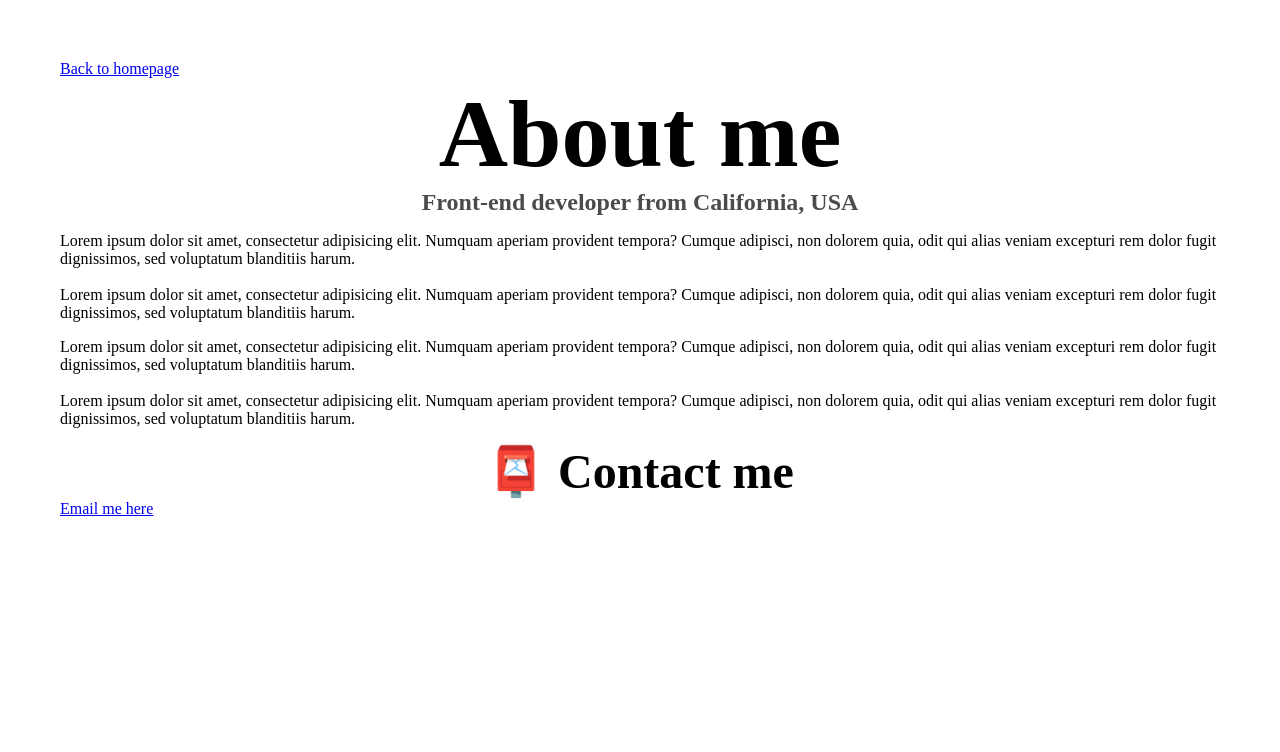
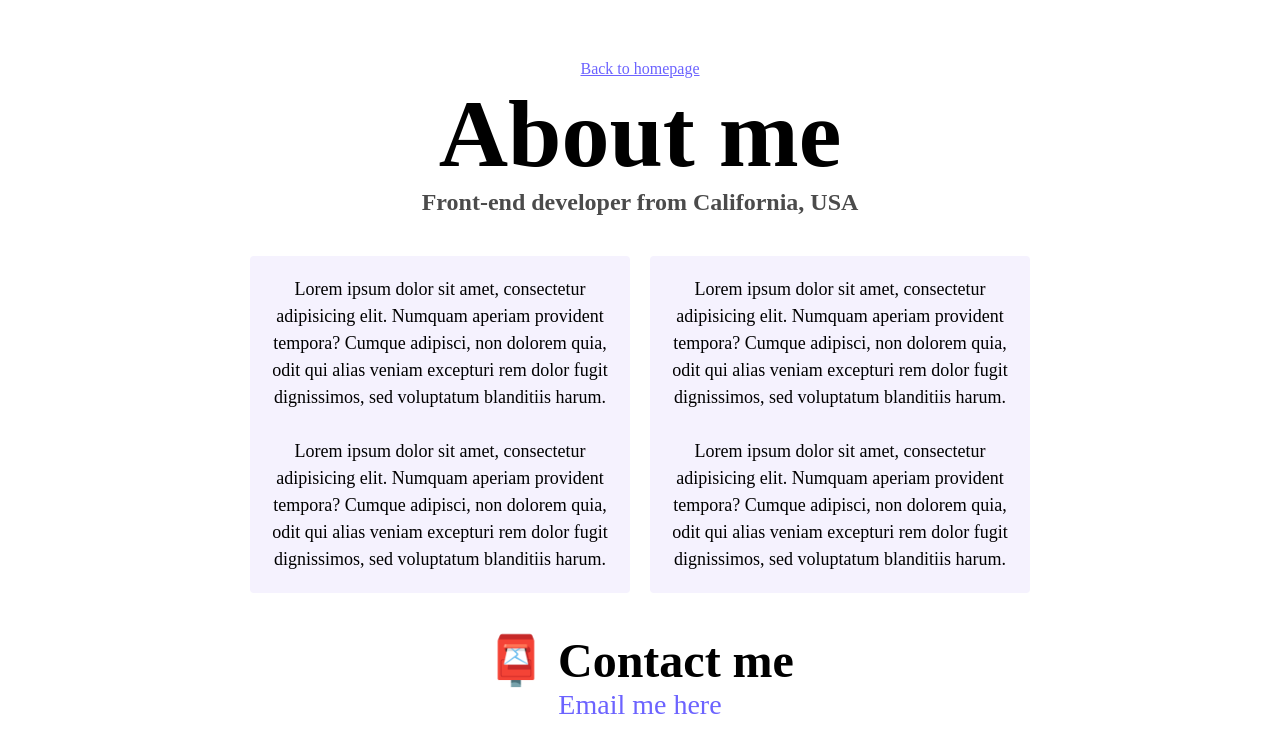
Before and after one commit to kag0224/kg_responsive_review, a plain HTML site: page about.html in a window 1280 px wide. Drawn offline with Linux system fonts and the light colour scheme.

Commit message:
Added styling to about page

```diff
--- a/about.html
+++ b/about.html
@@ -8,36 +8,38 @@
     <title>About Me</title>
   </head>
   <body>
-    <a href="index.html">Back to homepage</a>
+    <a href="index.html" class="homepage-link">Back to homepage</a>
     <h1>About me</h1>
     <h3>Front-end developer from California, USA</h3>
+    <div class="about-paragraphs">
       <p>
-      Lorem ipsum dolor sit amet, consectetur adipisicing elit. Numquam aperiam
-      provident tempora? Cumque adipisci, non dolorem quia, odit qui alias
-      veniam excepturi rem dolor fugit dignissimos, sed voluptatum blanditiis
-      harum.
+        Lorem ipsum dolor sit amet, consectetur adipisicing elit. Numquam
+        aperiam provident tempora? Cumque adipisci, non dolorem quia, odit qui
+        alias veniam excepturi rem dolor fugit dignissimos, sed voluptatum
+        blanditiis harum.
         <br />
         <br />
-      Lorem ipsum dolor sit amet, consectetur adipisicing elit. Numquam aperiam
-      provident tempora? Cumque adipisci, non dolorem quia, odit qui alias
-      veniam excepturi rem dolor fugit dignissimos, sed voluptatum blanditiis
-      harum.
+        Lorem ipsum dolor sit amet, consectetur adipisicing elit. Numquam
+        aperiam provident tempora? Cumque adipisci, non dolorem quia, odit qui
+        alias veniam excepturi rem dolor fugit dignissimos, sed voluptatum
+        blanditiis harum.
       </p>
       <p>
-      Lorem ipsum dolor sit amet, consectetur adipisicing elit. Numquam aperiam
-      provident tempora? Cumque adipisci, non dolorem quia, odit qui alias
-      veniam excepturi rem dolor fugit dignissimos, sed voluptatum blanditiis
-      harum.
+        Lorem ipsum dolor sit amet, consectetur adipisicing elit. Numquam
+        aperiam provident tempora? Cumque adipisci, non dolorem quia, odit qui
+        alias veniam excepturi rem dolor fugit dignissimos, sed voluptatum
+        blanditiis harum.
         <br />
         <br />
-      Lorem ipsum dolor sit amet, consectetur adipisicing elit. Numquam aperiam
-      provident tempora? Cumque adipisci, non dolorem quia, odit qui alias
-      veniam excepturi rem dolor fugit dignissimos, sed voluptatum blanditiis
-      harum.
+        Lorem ipsum dolor sit amet, consectetur adipisicing elit. Numquam
+        aperiam provident tempora? Cumque adipisci, non dolorem quia, odit qui
+        alias veniam excepturi rem dolor fugit dignissimos, sed voluptatum
+        blanditiis harum.
       </p>
+    </div>
     <div id="contact">
       <h2>📮 Contact me</h2>
-      <a href="kag@bon.com">Email me here</a>
+      <a href="kag@bon.com" class="email-link">Email me here</a>
     </div>
   </body>
 </html>
--- a/src/style.css
+++ b/src/style.css
@@ -10,7 +10,8 @@ h3 {
 }
 
 body {
-  margin: 60px;
+  margin: 60px auto;
+  max-width: 800px;
 }
 
 h1 {
@@ -24,6 +25,18 @@ h2 {
 h3 {
   font-size: 24px;
   opacity: 0.7;
+}
+
+a {
+  text-align: center;
+  display: block;
+}
+
+p {
+  background: #f5f2fe;
+  padding: 20px;
+  border-radius: 4px;
+  text-align: center;
 }
 
 .navigation-link {
@@ -51,3 +64,30 @@ h3 {
   background: #fff;
   border: 1px solid var(--primary-color);
 }
+
+.homepage-link {
+  color: var(--primary-color);
+}
+
+.about-paragraphs {
+  display: flex;
+  justify-content: center;
+  margin: 30px 0;
+}
+
+.about-paragraphs p {
+  font-size: 18px;
+  line-height: 1.5;
+  margin: 10px;
+}
+
+.email-link {
+  color: var(--primary-color);
+  font-size: 28px;
+  text-decoration: none;
+}
+
+.email-link:hover {
+  text-decoration: underline;
+  cursor: pointer;
+}
```
Lines whose indentation alone changed are shown as unchanged.
